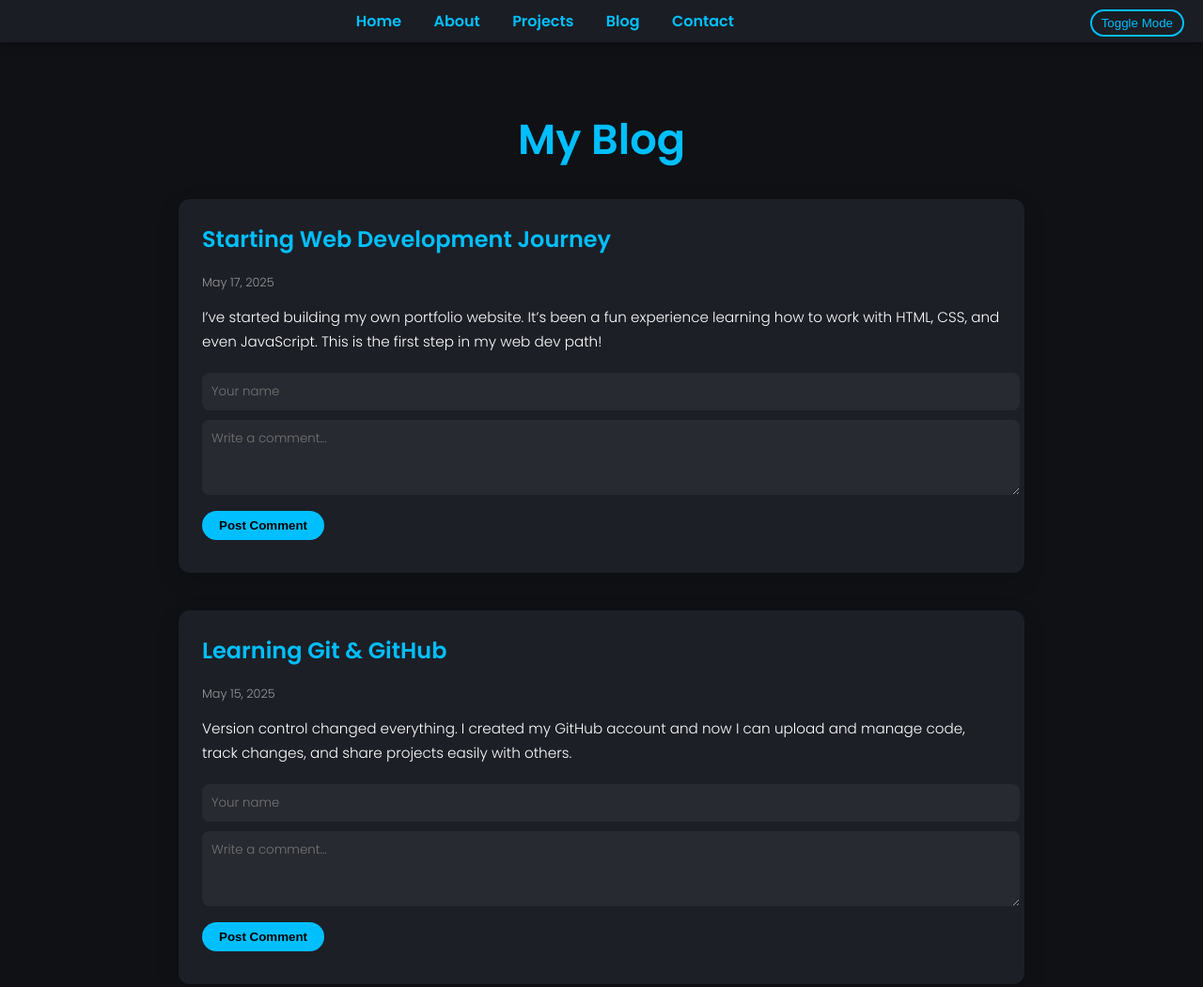
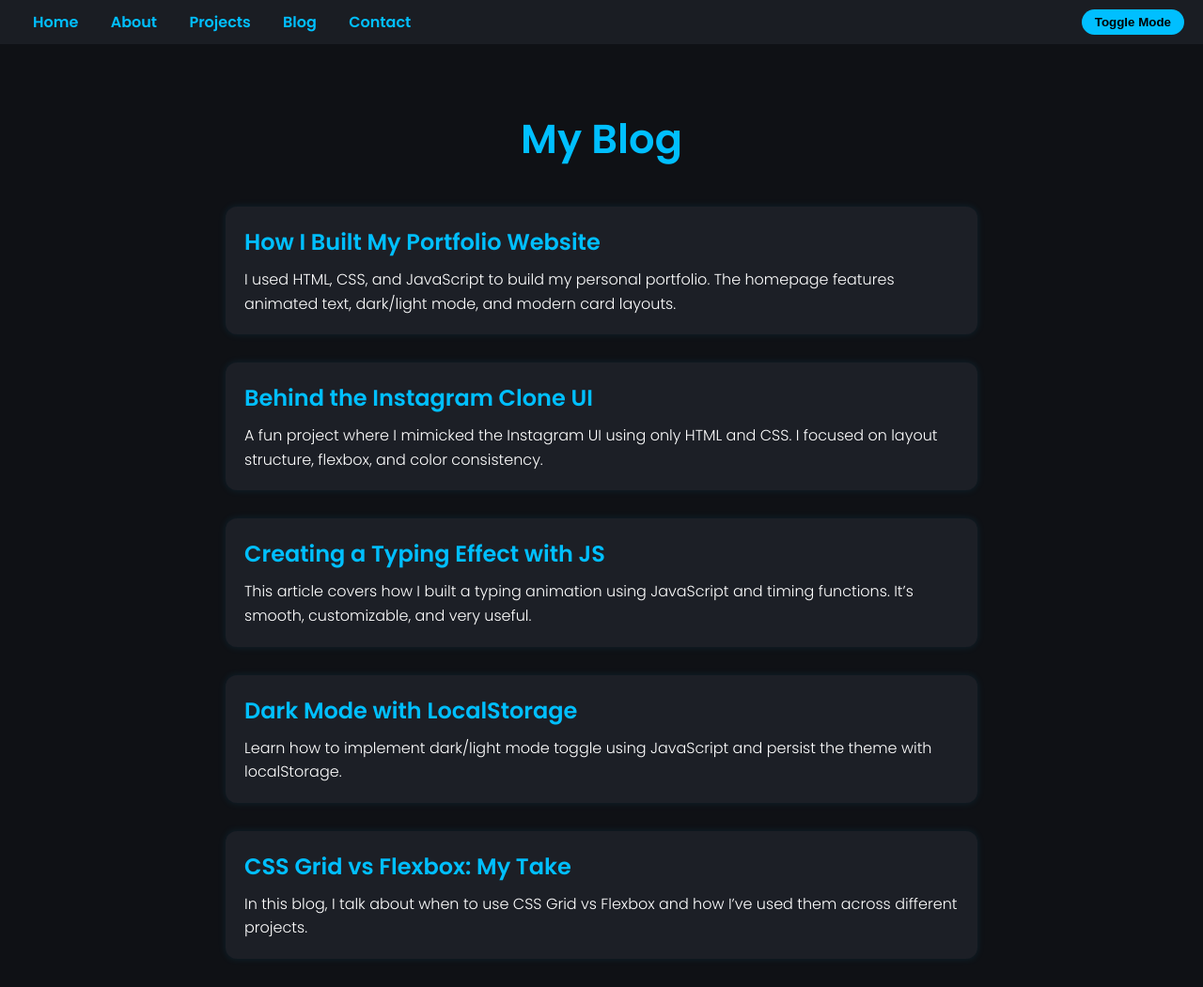
Before and after one commit to iftiarhossainirad/Irad-Portfolio, a plain HTML site: page blog.html in a window 1280 px wide. Shown: the top 1051 px of the page at 94% size. Drawn offline with Linux system fonts and the light colour scheme; a script that the page names is missing.

Commit message:
Update blog.html

```diff
--- a/blog.html
+++ b/blog.html
@@ -7,17 +7,17 @@
   <link href="https://fonts.googleapis.com/css2?family=Poppins:wght@300;600&display=swap" rel="stylesheet">
   <style>
     :root {
-      --bg: #0f1115;
-      --text: #ffffff;
-      --accent: #00bfff;
+      --bg-color: #0f1115;
+      --text-color: #ffffff;
+      --accent-color: #00bfff;
       --nav-bg: #1a1d23;
       --card-bg: #1c1f26;
     }
 
-    body.light {
-      --bg: #ffffff;
-      --text: #111111;
-      --accent: #0077cc;
+    body.light-mode {
+      --bg-color: #ffffff;
+      --text-color: #111111;
+      --accent-color: #0077cc;
       --nav-bg: #f0f0f0;
       --card-bg: #e0e0e0;
     }
@@ -25,246 +25,184 @@
     body {
       margin: 0;
       font-family: 'Poppins', sans-serif;
-      background: var(--bg);
-      color: var(--text);
-      transition: background 0.4s ease, color 0.4s ease;
+      background: var(--bg-color);
+      color: var(--text-color);
+      transition: background 0.3s, color 0.3s;
     }
 
     nav {
-      text-align: center;
+      display: flex;
+      justify-content: space-between;
+      align-items: center;
       background: var(--nav-bg);
-      padding: 10px 0;
+      padding: 10px 20px;
       position: sticky;
       top: 0;
-      z-index: 1000;
-      box-shadow: 0 2px 10px rgba(0, 0, 0, 0.3);
+      z-index: 999;
     }
 
     nav a {
-      color: var(--accent);
+      color: var(--accent-color);
       margin: 0 15px;
       text-decoration: none;
       font-weight: bold;
-      transition: color 0.3s;
     }
 
-    nav a:hover {
-      color: var(--text);
-    }
-
-    .toggle-btn {
-      float: right;
-      margin-right: 20px;
-      background: none;
-      border: 2px solid var(--accent);
-      color: var(--accent);
+    .toggle {
+      cursor: pointer;
+      background: var(--accent-color);
+      color: #000;
+      border: none;
+      padding: 6px 14px;
       border-radius: 20px;
-      padding: 5px 10px;
-      cursor: pointer;
-      transition: all 0.3s ease;
-    }
-
-    .toggle-btn:hover {
-      background: var(--accent);
-      color: var(--bg);
+      font-weight: bold;
     }
 
     .container {
-      max-width: 900px;
+      max-width: 800px;
       margin: auto;
       padding: 40px 20px;
-      animation: fadeIn 0.7s ease-in-out;
     }
 
     h1 {
       text-align: center;
-      font-size: 2.8rem;
-      margin-bottom: 30px;
-      color: var(--accent);
-      animation: slideDown 0.7s ease;
+      font-size: 2.7rem;
+      margin-bottom: 40px;
+      color: var(--accent-color);
+      animation: fadeDown 0.8s ease;
     }
 
     .blog-post {
       background: var(--card-bg);
-      padding: 25px;
+      padding: 20px;
       border-radius: 12px;
-      margin-bottom: 40px;
-      box-shadow: 0 8px 25px rgba(0, 0, 0, 0.15);
-      transition: transform 0.3s ease, box-shadow 0.3s ease;
-      animation: floatUp 0.6s ease forwards;
+      margin-bottom: 30px;
+      box-shadow: 0 0 8px rgba(0, 191, 255, 0.1);
       opacity: 0;
+      transform: translateY(30px);
+      animation: fadeInUp 0.8s ease forwards;
     }
 
-    .blog-post:hover {
-      transform: translateY(-5px);
-      box-shadow: 0 12px 30px rgba(0, 0, 0, 0.25);
+    .blog-post:nth-child(1) { animation-delay: 0.2s; }
+    .blog-post:nth-child(2) { animation-delay: 0.4s; }
+    .blog-post:nth-child(3) { animation-delay: 0.6s; }
+    .blog-post:nth-child(4) { animation-delay: 0.8s; }
+    .blog-post:nth-child(5) { animation-delay: 1s; }
+
+    .blog-title {
+      font-size: 1.5rem;
+      margin-bottom: 10px;
+      font-weight: 600;
+      color: var(--accent-color);
     }
 
-    .blog-post h2 {
-      margin-top: 0;
-      color: var(--accent);
+    .blog-content {
+      font-size: 1rem;
+      line-height: 1.6;
     }
 
-    .blog-post p {
-      font-size: 0.95rem;
-      line-height: 1.7;
-    }
-
-    .date {
-      font-size: 0.8rem;
-      color: #999;
-      margin-bottom: 10px;
-    }
-
-    .comment-box {
-      margin-top: 20px;
-    }
-
-    .comment-box input,
-    .comment-box textarea {
-      width: 100%;
-      padding: 10px;
-      margin-bottom: 10px;
-      border: none;
-      border-radius: 8px;
-      font-family: 'Poppins', sans-serif;
-      background: rgba(255,255,255,0.05);
-      color: var(--text);
-      transition: background 0.3s ease;
-    }
-
-    .comment-box input:focus,
-    .comment-box textarea:focus {
-      outline: none;
-      background: rgba(255,255,255,0.1);
-    }
-
-    .comment-box button {
-      background: var(--accent);
-      color: #000;
-      padding: 8px 18px;
-      border: none;
-      border-radius: 20px;
-      font-weight: bold;
-      cursor: pointer;
-      transition: background 0.3s ease;
-    }
-
-    .comment-box button:hover {
-      background: #0099ff;
-    }
-
-    .comments {
-      margin-top: 10px;
-    }
-
-    .comment {
-      background: rgba(255,255,255,0.1);
-      padding: 10px;
-      border-radius: 6px;
-      margin-bottom: 8px;
-      font-size: 0.9rem;
-    }
-
-    @keyframes fadeIn {
-      from { opacity: 0; transform: translateY(10px); }
+    @keyframes fadeDown {
+      from { opacity: 0; transform: translateY(-30px); }
       to { opacity: 1; transform: translateY(0); }
     }
 
-    @keyframes slideDown {
-      from { opacity: 0; transform: translateY(-20px); }
-      to { opacity: 1; transform: translateY(0); }
+    @keyframes fadeInUp {
+      to {
+        opacity: 1;
+        transform: translateY(0);
+      }
     }
 
-    @keyframes floatUp {
-      from { transform: translateY(30px); opacity: 0; }
-      to { transform: translateY(0); opacity: 1; }
+    #disqus_thread {
+      margin-top: 60px;
     }
 
     @media (max-width: 600px) {
-      h1 {
-        font-size: 2rem;
-      }
+      h1 { font-size: 2rem; }
     }
   </style>
 </head>
 <body>
 
   <nav>
-    <a href="index.html">Home</a>
-    <a href="about.html">About</a>
-    <a href="projects.html">Projects</a>
-    <a href="blog.html">Blog</a>
-    <a href="contact.html">Contact</a>
-    <button class="toggle-btn" onclick="toggleTheme()">Toggle Mode</button>
+    <div>
+      <a href="index.html">Home</a>
+      <a href="about.html">About</a>
+      <a href="projects.html">Projects</a>
+      <a href="blog.html">Blog</a>
+      <a href="contact.html">Contact</a>
+    </div>
+    <button class="toggle" onclick="toggleMode()">Toggle Mode</button>
   </nav>
 
   <div class="container">
     <h1>My Blog</h1>
 
-    <div class="blog-post" id="post1">
-      <h2>Starting Web Development Journey</h2>
-      <div class="date">May 17, 2025</div>
-      <p>I’ve started building my own portfolio website. It’s been a fun experience learning how to work with HTML, CSS, and even JavaScript. This is the first step in my web dev path!</p>
-      <div class="comment-box">
-        <input type="text" placeholder="Your name" id="name1">
-        <textarea rows="3" placeholder="Write a comment..." id="comment1"></textarea>
-        <button onclick="addComment('post1')">Post Comment</button>
-        <div class="comments" id="comments-post1"></div>
+    <div class="blog-post">
+      <div class="blog-title">How I Built My Portfolio Website</div>
+      <div class="blog-content">
+        I used HTML, CSS, and JavaScript to build my personal portfolio. The homepage features animated text, dark/light mode, and modern card layouts.
       </div>
     </div>
 
-    <div class="blog-post" id="post2">
-      <h2>Learning Git & GitHub</h2>
-      <div class="date">May 15, 2025</div>
-      <p>Version control changed everything. I created my GitHub account and now I can upload and manage code, track changes, and share projects easily with others.</p>
-      <div class="comment-box">
-        <input type="text" placeholder="Your name" id="name2">
-        <textarea rows="3" placeholder="Write a comment..." id="comment2"></textarea>
-        <button onclick="addComment('post2')">Post Comment</button>
-        <div class="comments" id="comments-post2"></div>
+    <div class="blog-post">
+      <div class="blog-title">Behind the Instagram Clone UI</div>
+      <div class="blog-content">
+        A fun project where I mimicked the Instagram UI using only HTML and CSS. I focused on layout structure, flexbox, and color consistency.
       </div>
     </div>
 
-    <div class="blog-post" id="post3">
-      <h2>Designing with Purpose</h2>
-      <div class="date">May 12, 2025</div>
-      <p>User experience and visual design are important parts of web development. I’ve been experimenting with modern dark/light themes and responsive UI. More to come!</p>
-      <div class="comment-box">
-        <input type="text" placeholder="Your name" id="name3">
-        <textarea rows="3" placeholder="Write a comment..." id="comment3"></textarea>
-        <button onclick="addComment('post3')">Post Comment</button>
-        <div class="comments" id="comments-post3"></div>
+    <div class="blog-post">
+      <div class="blog-title">Creating a Typing Effect with JS</div>
+      <div class="blog-content">
+        This article covers how I built a typing animation using JavaScript and timing functions. It’s smooth, customizable, and very useful.
       </div>
     </div>
+
+    <div class="blog-post">
+      <div class="blog-title">Dark Mode with LocalStorage</div>
+      <div class="blog-content">
+        Learn how to implement dark/light mode toggle using JavaScript and persist the theme with localStorage.
+      </div>
+    </div>
+
+    <div class="blog-post">
+      <div class="blog-title">CSS Grid vs Flexbox: My Take</div>
+      <div class="blog-content">
+        In this blog, I talk about when to use CSS Grid vs Flexbox and how I’ve used them across different projects.
+      </div>
+    </div>
+
+    <!-- Disqus Comment Section -->
+    <div id="disqus_thread"></div>
+    <script>
+      var disqus_config = function () {
+        this.page.url = window.location.href;
+        this.page.identifier = "blog-page";
+      };
+      (function() {
+        var d = document, s = d.createElement('script');
+        s.src = 'https://iftiarhossainirad.disqus.com/embed.js';
+        s.setAttribute('data-timestamp', +new Date());
+        (d.head || d.body).appendChild(s);
+      })();
+    </script>
+    <noscript>Please enable JavaScript to view the comments powered by Disqus.</noscript>
+
   </div>
 
   <script>
-    function toggleTheme() {
-      const isLight = document.body.classList.toggle('light');
-      localStorage.setItem('theme', isLight ? 'light' : 'dark');
+    function toggleMode() {
+      const isLight = document.body.classList.toggle("light-mode");
+      localStorage.setItem("theme", isLight ? "light" : "dark");
     }
 
     window.onload = () => {
-      const saved = localStorage.getItem('theme');
-      if (saved === 'light') document.body.classList.add('light');
+      const saved = localStorage.getItem("theme");
+      if (saved === "light") {
+        document.body.classList.add("light-mode");
+      }
     };
-
-    function addComment(postId) {
-      const id = postId.slice(-1);
-      const name = document.getElementById('name' + id).value.trim();
-      const comment = document.getElementById('comment' + id).value.trim();
-      if (!name || !comment) return alert("Please enter your name and comment.");
-
-      const commentBox = document.getElementById('comments-' + postId);
-      const commentDiv = document.createElement('div');
-      commentDiv.className = 'comment';
-      commentDiv.textContent = `${name}: ${comment}`;
-      commentBox.appendChild(commentDiv);
-
-      document.getElementById('name' + id).value = '';
-      document.getElementById('comment' + id).value = '';
-    }
   </script>
 </body>
 </html>
```
